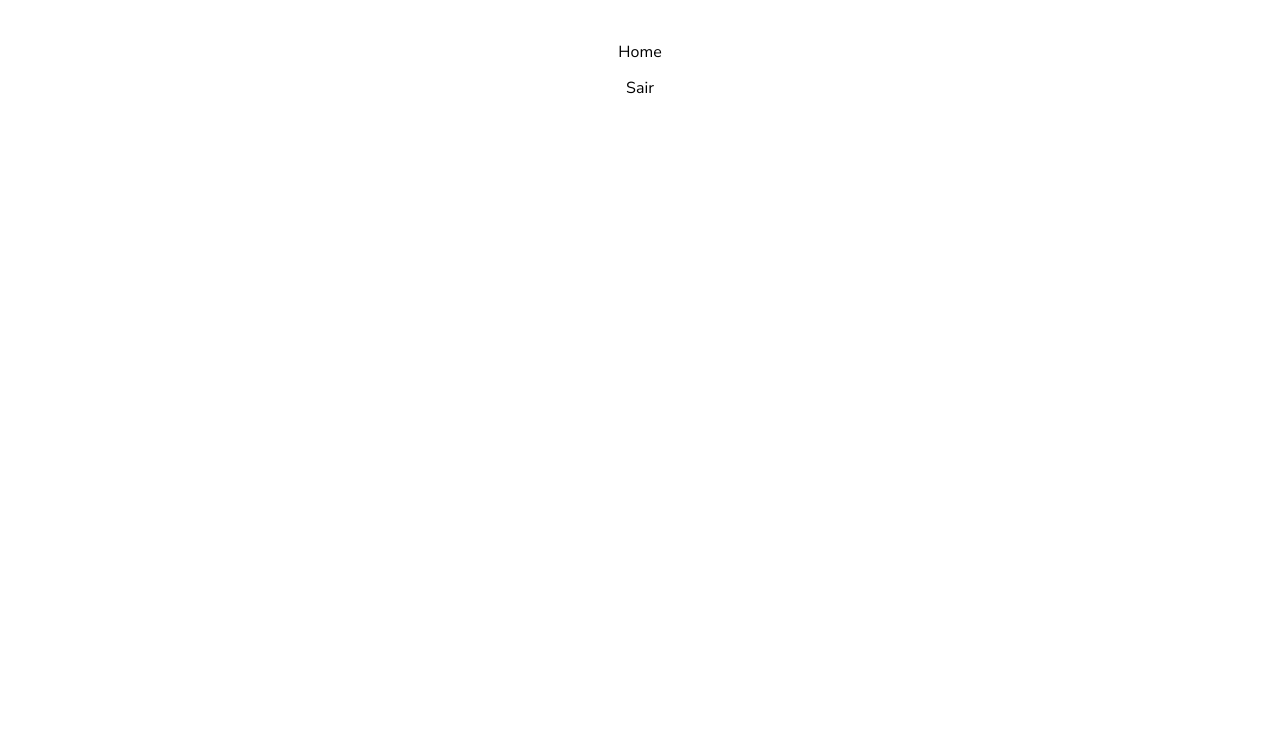
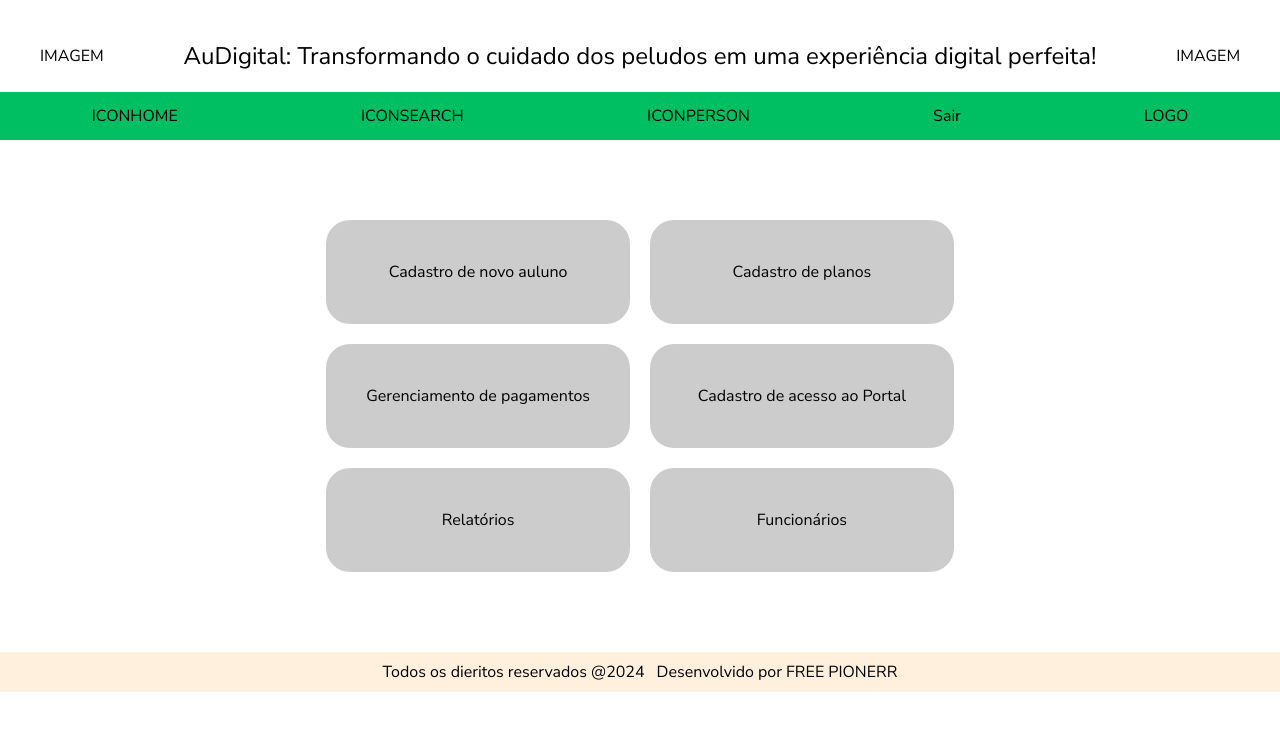
Before and after one commit to RicardoGarcia90/auDigital, a React (Vite) app in the folder frontend/: page /auDigital/home in a window 1280 px wide. Shown: the top 730 px of the page. Built offline with nearby package versions, Linux system fonts and the light colour scheme.

Commit message:
feat: criando pagina home

```diff
--- /dev/null
+++ b/frontend/src/components/layout/Footer.jsx
@@ -0,0 +1,14 @@
+import React from 'react';
+
+const Footer = () => {
+  return (
+    <>
+      <div className="bg-bgFooter w-full flex justify-center gap-3 py-2">
+        <p>Todos os dieritos reservados @2024</p>
+        <p>Desenvolvido por FREE PIONERR</p>
+      </div>
+    </>
+  );
+};
+
+export default Footer;
--- /dev/null
+++ b/frontend/src/components/layout/Header.jsx
@@ -0,0 +1,26 @@
+import React from 'react';
+import { Link } from 'react-router-dom';
+
+const Header = () => {
+  return (
+    <>
+      <div className="flex justify-around items-center w-full mb-5">
+        <span>IMAGEM</span>
+        <p className="text-2xl">
+          AuDigital: Transformando o cuidado dos peludos em uma experiência
+          digital perfeita!
+        </p>
+        <span>IMAGEM</span>
+      </div>
+      <div className="bg-primary w-full h-12 flex justify-around items-center">
+        <span>ICONHOME</span>
+        <span>ICONSEARCH</span>
+        <span>ICONPERSON</span>
+        <Link to="/auDigital">Sair</Link>
+        <span>LOGO</span>
+      </div>
+    </>
+  );
+};
+
+export default Header;
--- a/frontend/src/pages/Home.jsx
+++ /dev/null
@@ -1,15 +0,0 @@
-import React from 'react';
-import { Link } from 'react-router-dom';
-
-const Home = () => {
-  return (
-    <div className="bg-white w-full h-screen">
-      <div className="flex flex-col items-center justify-center mt-10 gap-3">
-        <h1>Home</h1>
-        <Link to="/auDigital">Sair</Link>
-      </div>
-    </div>
-  );
-};
-
-export default Home;
--- /dev/null
+++ b/frontend/src/pages/Home/MainContent.jsx
@@ -0,0 +1,32 @@
+import React from 'react';
+
+const MainContent = () => {
+  return (
+    <>
+      <div className="flex justify-center items-center py-20">
+        <div className="grid grid-cols-2 gap-5">
+          <span className="bg-bgCard hover:bg-bgCardHover hover:cursor-pointer p-10 rounded-3xl text-center">
+            Cadastro de novo auluno
+          </span>
+          <span className="bg-bgCard hover:bg-bgCardHover hover:cursor-pointer p-10 rounded-3xl text-center">
+            Cadastro de planos
+          </span>
+          <span className="bg-bgCard hover:bg-bgCardHover hover:cursor-pointer p-10 rounded-3xl text-center">
+            Gerenciamento de pagamentos
+          </span>
+          <span className="bg-bgCard hover:bg-bgCardHover hover:cursor-pointer p-10 rounded-3xl text-center">
+            Cadastro de acesso ao Portal
+          </span>
+          <span className="bg-bgCard hover:bg-bgCardHover hover:cursor-pointer p-10 rounded-3xl text-center">
+            Relatórios
+          </span>
+          <span className="bg-bgCard hover:bg-bgCardHover hover:cursor-pointer p-10 rounded-3xl text-center">
+            Funcionários
+          </span>
+        </div>
+      </div>
+    </>
+  );
+};
+
+export default MainContent;
--- /dev/null
+++ b/frontend/src/pages/Home/index.jsx
@@ -0,0 +1,21 @@
+import React from 'react';
+
+import Header from '../../components/layout/Header';
+import MainContent from './MainContent';
+import Footer from '../../components/layout/Footer';
+
+const Home = () => {
+  return (
+    <>
+      <div className="bg-white w-full min-h-screen">
+        <div className="flex flex-col items-center mt-10 ">
+          <Header />
+          <MainContent />
+          <Footer />
+        </div>
+      </div>
+    </>
+  );
+};
+
+export default Home;
--- a/frontend/tailwind.config.js
+++ b/frontend/tailwind.config.js
@@ -10,10 +10,12 @@ export default {
         primary: '#00BF63',
         bgTheme: '#F5F5F5',
         bgCard: '#CCCCCC',
+        bgCardHover: '#B2AFAF',
         textColor: '#333333',
         blue: '#004AAD',
         blueLight: '#4896FD',
         greenLight: '#65D89F',
+        bgFooter: '#FFF0DE',
       },
       container: {
         center: true,
```
